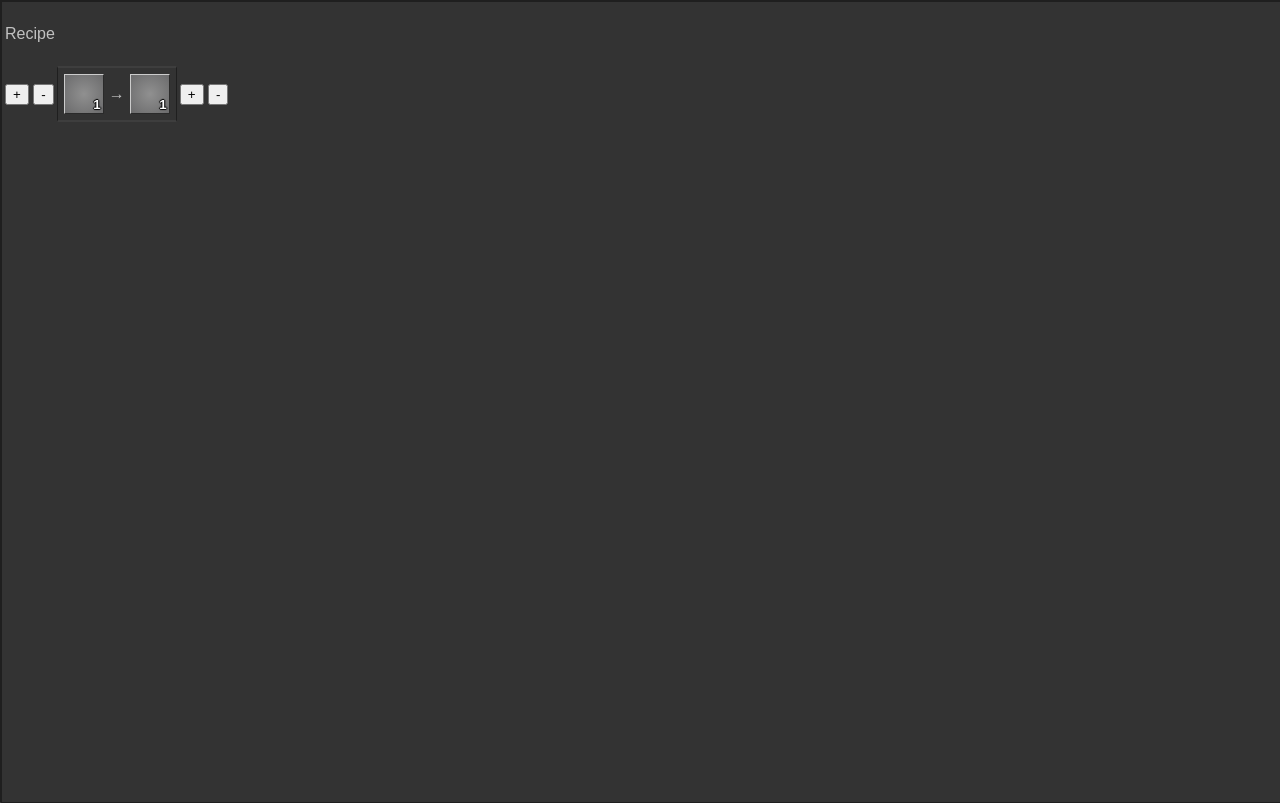
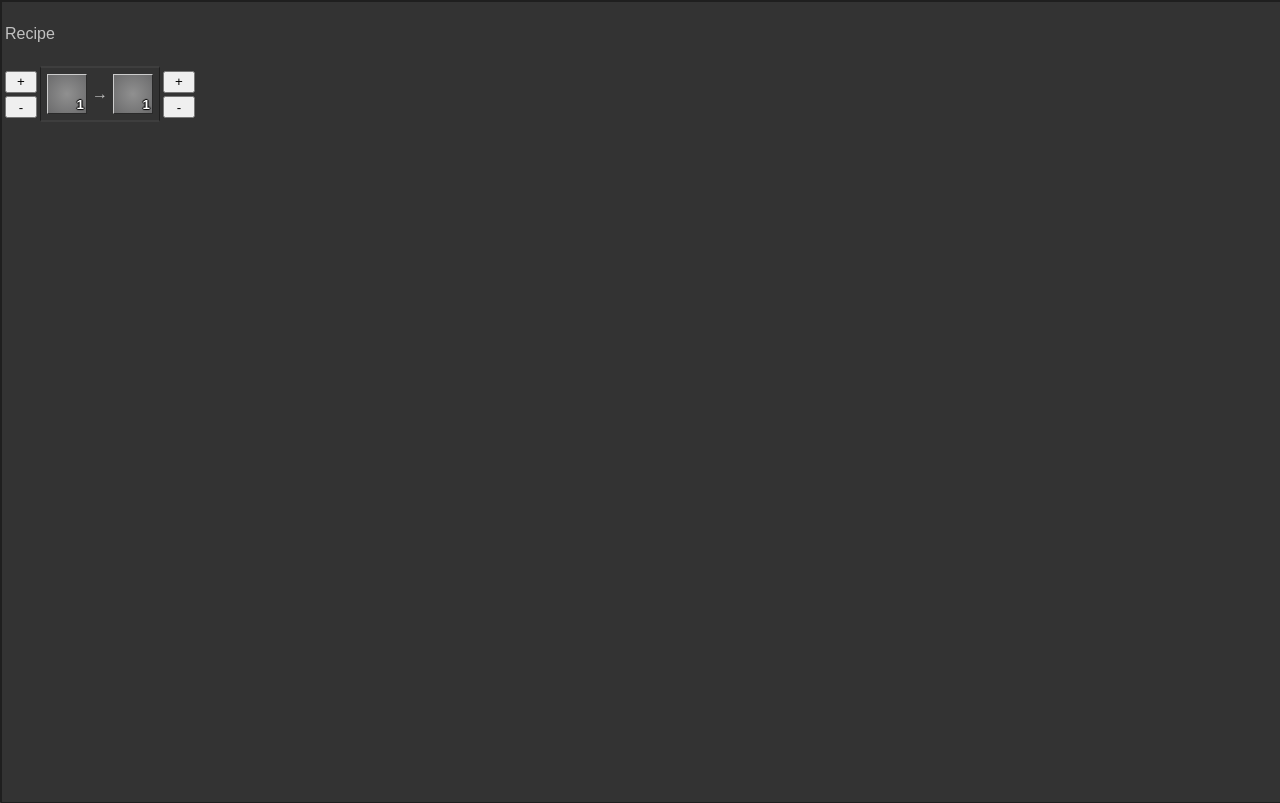
Before and after one commit to Tranquility2/Crafty, a plain HTML site: page index.html in a window 1280 px wide. Drawn offline with Linux system fonts and the light colour scheme.

Commit message:
Update format for buttons

```diff
--- a/index.html
+++ b/index.html
@@ -6,7 +6,7 @@
     <title>Crafty</title>
     <meta name="description" content="Create factorio like recipe">
     <meta name="author" content="Roy Moore">
-    <link rel="stylesheet" href="styles.css?v=1.0">
+    <link rel="stylesheet" href="styles.css?v=1.2">
 </head>
 
 <body>
@@ -19,20 +19,32 @@
             </tr>
             <tr>
                 <td>
-                    <button onclick="AddIcon(IconType.Input)">+</button>
-                    <button onclick="RemoveIcon(IconType.Input)">-</button>
+                    <div>
+                        <button class="AddIcon" onclick="AddIcon(IconType.Input)">+</button>
+                    </div>
+                    <div>
+                        <button class="RemoveIcon" onclick="RemoveIcon(IconType.Input)">-</button>
+                    </div>
+
+
                 </td>
                 <td id="build_area" class="infobox-vrow-value" colspan="2">
                 </td>
                 <td>
-                    <button onclick="AddIcon(IconType.Output)">+</button>
-                    <button onclick="RemoveIcon(IconType.Output)">-</button>
+                    <div>
+                        <button class="AddIcon" onclick="AddIcon(IconType.Output)">+</button>
+                    </div>
+                    <div>
+                        <button class="RemoveIcon" onclick="RemoveIcon(IconType.Output)">-</button>
+                    </div>
+
                 </td>
             </tr>
         </tbody>
     </table>
 
-    <div id="editFrame" style="display: none; position: absolute; border: 1px solid black; background-color: white; padding: 10px;">
+    <div id="editFrame"
+        style="display: none; position: absolute; border: 1px solid black; background-color: white; padding: 10px;">
         <label for="imageUrl">Image URL:</label>
         <input type="text" id="imageUrl"><br><br>
 
--- a/styles.css
+++ b/styles.css
@@ -1,4 +1,5 @@
-html, body {
+html,
+body {
     height: 100%;
     margin: 0;
     padding: 0;
@@ -32,19 +33,23 @@ td {
     align-items: center;
 }
 
-td.infobox-vrow-value, .infobox tr td.infobox-extra {
+td.infobox-vrow-value,
+.infobox tr td.infobox-extra {
     border-top: 2px solid #3e3e3e;
     border-bottom: 2px solid #3e3e3e;
 
 }
 
-.factorio-icon[style*="background-color:#999"], .factorio-icon[style*="background-color:#929292"] , .factorio-icon[style*="background-color: rgb(153, 153, 153);"] {
-    background: radial-gradient(#909090,#6b6b6c);
+.factorio-icon[style*="background-color:#999"],
+.factorio-icon[style*="background-color:#929292"],
+.factorio-icon[style*="background-color: rgb(153, 153, 153);"] {
+    background: radial-gradient(#909090, #6b6b6c);
     border-top: 1px solid #CCC;
     border-left: 1px solid #CCC;
     border-right: 1px solid #2A2A2A;
     border-bottom: 1px solid #2A2A2A;
 }
+
 .factorio-icon {
     display: inline-block;
     margin: 5px;
@@ -65,3 +70,14 @@ td.infobox-vrow-value, .infobox tr td.infobox-extra {
     text-shadow: 0px 1px 1px #000, 0px -1px 1px #000, 1px 0px 1px #000, -1px 0px 1px #000;
 
 }
+
+.button-column {
+    display: flex;
+    flex-direction: column;
+}
+
+.AddIcon,
+.RemoveIcon {
+    height: 22px;
+    width: 32px;
+}
```
